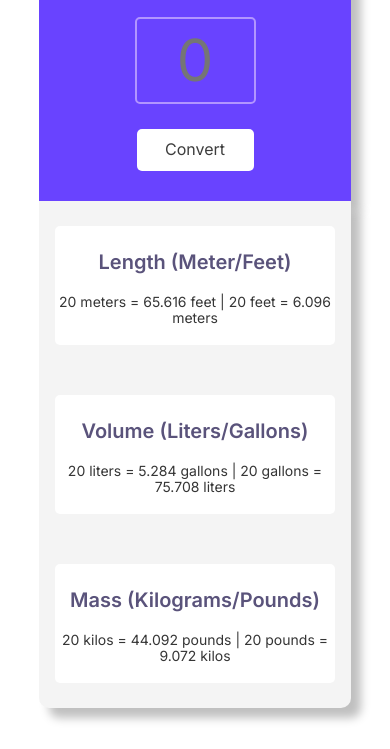
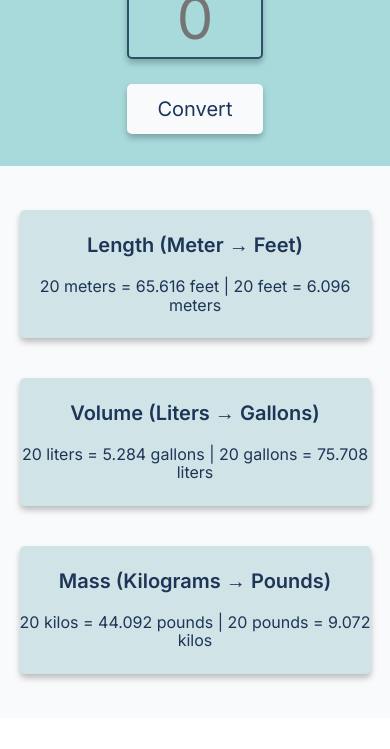
Before and after one commit to tak40/unit-converter, a website built with Vite: page index.html in a window 390 px wide. Shown: the part 124-873 px from the top of the page. Built offline with nearby package versions, Linux system fonts and the light colour scheme.

Commit message:
Mobile UI Enhancements for Converter Tool

```diff
--- a/index.css
+++ b/index.css
@@ -1,98 +1,133 @@
+
+* {
+    box-sizing: border-box;
+    margin: 0;
+    padding: 0;
+}
+
+:root {
+    /* Primary Colors */
+    --converter-bg-color: #A8DADC; /* Soft Teal */
+    --primary-text-color: #1D3557; /* Dark Navy */
+    --results-bg-color: #F9FAFC; /* Almost White */
+    --secondary-text-color: #1D3557; /* Dark Navy for improved contrast on almost white */
+    --unit-box-bg-color: #D0E3E7; /* Lightened version of the Soft Teal*/
+
+    /* Other Colors */
+    --btn-disabled-opacity: 0.7;
+    --border-color: #2B5069; /* Muted Dark Blue */
+    --btn-text-color: #1D3557; /* Dark Navy */
+    --text-color: #0E2439; /* Dark Navy for general use */
+}
 
 body {
     font-family: 'Inter', sans-serif;
     margin: 0;
     text-align: center;
+    font-size: 16px;
 }
 
 .content-wrapper {
-    width: 80%;
-    max-width: 550px;
-    margin: 10px auto;
+    width: 100%;
 }
+
+/* ----- CONVERTER SECTION ----- */
 
 .converter-section {
     display: flex;
     flex-direction: column;
     justify-content: center;
     align-items: center;
-    background: #6943FF;
-    color: #FFFFFF;
-    padding-bottom: 30px;
-    border-top-left-radius: 10px;
-    border-top-right-radius: 10px;
-    box-shadow: 10px 10px 10px rgba(0, 0, 0, 0.25);
+    background: var(--converter-bg-color);
+    color: var(--primary-text-color);
+    padding-bottom: 2em;
 }
 
-h2 {
-    font-size: 28px;
-    margin-top: 33px;
+h1 {
+    color: var(--text-color);
+    font-size: 2rem;
+    margin-top: 1em;
+    letter-spacing: 1px;
+    text-shadow: 1px 1px 3px rgba(0, 0, 0, 0.1);
+}
+
+.converter-section span {
+    display: none;
 }
 
 
-.result-number {
+.number-to-convert {
     padding: 0;
     font-size: 58px;
-    width: 117px;
+    width: 35%;
     height: 83px;
-    border: 2px solid #B295FF;
     border-radius: 5px;
-    background: #6943FF;
-    color: #FFFFFF;
+    border: 2px solid var(--border-color);
+    background: var(--converter-bg-color);
+    color: var(--primary-text-color);
     text-align: center;
     margin: 10px 0;
+    box-shadow: 0px 4px 6px rgba(0, 0, 0, 0.25);
 }
 
 .convert-btn {
-    font-size: 16px;
-    width: 117px;
-    height: 42px;
-    background-color: #FFFFFF;
+    font-size: 1.25rem;
+    font-weight: 500;
+    width: 35%;
+    height: 2.5em;
+    background-color: var(--results-bg-color);
     border: none;
     border-radius: 5px;
-    color: #3D3D3D;
+    color: var(--btn-text-color);
     margin-top: 15px;
     cursor: pointer;
+    box-shadow: 0px 4px 6px rgba(0, 0, 0, 0.25);
+    transition: transform 0.3s ease-in-out, background-color 0.3s ease-in-out, color 0.3s ease-in-out;
+}
+
+.convert-btn:hover {
+    background-color: var(--btn-text-color);
+    color: var(--results-bg-color);
+    transform: scale(1.05);
+}
+
+.convert-btn:active {
+    background-color: var(--btn-text-color);
+    color: var(--results-bg-color);
+    transform: scale(0.95);
 }
 
 .convert-btn:disabled {
-    opacity: 0.7;
+    opacity: var(--btn-disabled-opacity);
     cursor: default;
 }
+
+/* ----- CONVERSION RESULTS SECTION ----- */
 
 .conversion-results-section {
     display: flex;
     flex-direction: column;
     justify-content: center;
     align-items: center;
-    background-color: #F4F4F4;
-    color: #5A537B;
-    border-bottom-left-radius: 10px;
-    border-bottom-right-radius: 10px;
-    box-shadow: 10px 10px 10px rgba(0, 0, 0, 0.25);
+    background-color: var(--results-bg-color);
+    color: var(--secondary-text-color);
+    padding: 1.5em 0;
 }
 
-.length,
-.volume,
-.mass {
-    border-radius: 5px;
-    background-color: #FFFFFF;
-}
 
 .unit-conversion {
-    padding: 5px 0;
+    padding: 1.5em 0;
     width: 90%;
-    margin: 25px auto;
-}
-
-.unit-conversion p {
-    color: #353535;
-    font-size: 14px;
+    margin: 1.25em auto;
+    border-radius: 5px;
+    background-color: var(--unit-box-bg-color);
+    box-shadow: 0px 4px 6px rgba(0, 0, 0, 0.25);
 }
 
 .unit-conversion h3 {
     font-weight: 600;
-    font-size: 20px;
+    font-size: 1.25rem;
+    margin-bottom: 1em;
 }
 
 footer {
@@ -109,7 +144,60 @@ footer {
     margin-bottom: 0.75em;
 }
 
+.footer-text {
+    color: var(--secondary-text-color);
+}
+
+.footer-text p {
+    margin-bottom: 0.75em;
+    font-size: 0.85rem;
+}
+
 footer a {
-    color: #2B283A;
+    color: var(--secondary-text-color);
     text-decoration: none;
 }
+
+@media (min-width: 768px) {
+    .content-wrapper {
+        width: 80%;
+        max-width: 550px;
+        margin: 10px auto;
+    }
+
+    .converter-section {
+        border-top-left-radius: 10px;
+        border-top-right-radius: 10px;
+        box-shadow: 10px 10px 10px rgba(0, 0, 0, 0.25);
+    }
+
+    .number-to-convert {
+        width: 117px;
+        height: 83px;
+    }
+
+    .convert-btn {
+        font-size: 1rem;
+        width: 117px;
+        height: 42px;
+    }
+
+    h1 {
+        font-size: 1.75rem;
+        margin-top: 1.25em;
+    }
+
+    .converter-section span {
+        display: inline;
+    }
+
+    .unit-conversion {
+        padding: 1.5em 0;
+    }
+
+    .conversion-results-section {
+        border-bottom-left-radius: 10px;
+        border-bottom-right-radius: 10px;
+        box-shadow: 10px 10px 10px rgba(0, 0, 0, 0.25);
+    }
+}
--- a/index.html
+++ b/index.html
@@ -17,21 +17,21 @@
     <body>
         <main class="content-wrapper">
             <section class="converter-section">
-                <h2>Metric/Imperial Unit Conversion</h2>
-                <input class="result-number" id="result-number" type="text" placeholder="0">
+                <h1>Metric → Imperial <span>Unit Converter</span></h1>
+                <input class="number-to-convert" id="number-to-convert" type="text" placeholder="0">
                 <button class="convert-btn" id="convert-btn">Convert</button>
             </section>
             <section class="conversion-results-section">
-                <div class="length unit-conversion">
-                    <h3>Length (Meter/Feet)</h3>
+                <div class="unit-conversion">
+                    <h3>Length (Meter → Feet)</h3>
                     <p id="length">20 meters = 65.616 feet | 20 feet = 6.096 meters</p>
                 </div>
-                <div class="volume unit-conversion">
-                    <h3>Volume (Liters/Gallons)</h3>
+                <div class="unit-conversion">
+                    <h3>Volume (Liters → Gallons)</h3>
                     <p id="volume">20 liters = 5.284 gallons | 20 gallons = 75.708 liters</p>
                 </div>
-                <div class="mass unit-conversion">
-                    <h3>Mass (Kilograms/Pounds)</h3>
+                <div class="unit-conversion">
+                    <h3>Mass (Kilograms → Pounds)</h3>
                     <p id="mass">20 kilos = 44.092 pounds | 20 pounds = 9.072 kilos</p>
                 </div>
             </section>
--- a/index.js
+++ b/index.js
@@ -5,7 +5,7 @@
 */
 
 const convertBtnEl = document.getElementById("convert-btn")
-const resultNumberEl = document.getElementById("result-number")
+const resultNumberEl = document.getElementById("number-to-convert")
 const lengthEl = document.getElementById("length")
 const volumeEl = document.getElementById("volume")
 const massEl = document.getElementById("mass")
```
